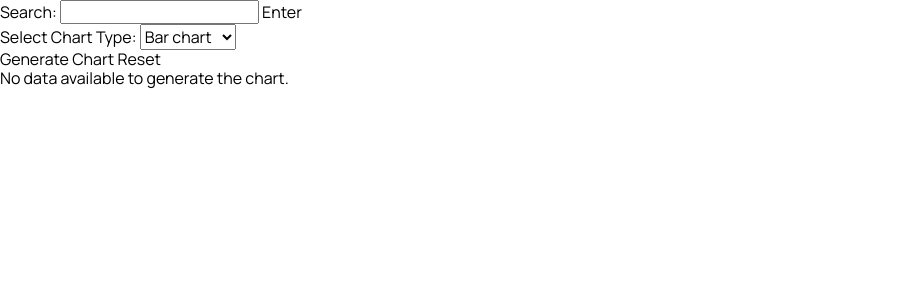
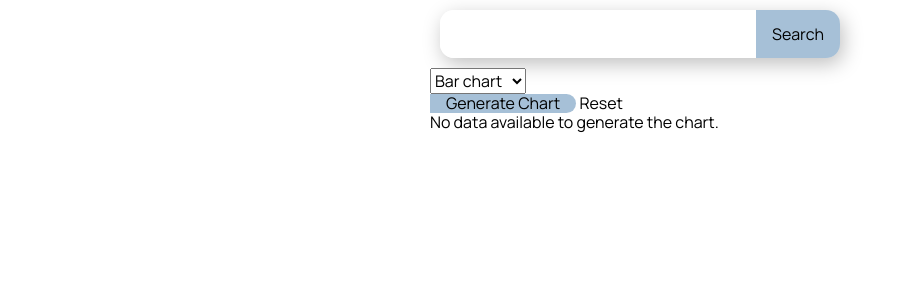
Before and after one commit to jdeebs/recipe-app, a Django app: page /recipes/ in a window 1280 px wide. Shown: the part 80-380 px from the top of the page, without its empty margins (0-914 px from the left). Run offline with Django 4.2, Linux system fonts and the light colour scheme; the visitor is signed in with stand-in values (Sample User, id 1); data that the repository does not hold is empty; some libraries are stand-ins or nearby versions; some web fonts are replaced.

Commit message:
Update form styles and search bar

```diff
--- a/src/recipes/static/recipes/css/styles.css
+++ b/src/recipes/static/recipes/css/styles.css
@@ -318,3 +318,38 @@ button { all: unset; }
   padding-top: var(--spacing-sm);
   font-size: .75em;
 }
+
+.form-wrapper {
+  display: flex;
+  justify-content: center;
+}
+
+.search-container {
+  display: flex;
+  justify-content: center;
+}
+#search {
+  display: flex;
+  flex: 1 0;
+  border: none;
+  padding: 15px;
+  border-radius: 14px 0px 0px 14px; /*TL TR BR BL*/
+}
+#search:focus {
+  outline: 1px solid red;
+}
+.search-bar {
+  display: flex;
+  /* justify-content: space-between; */
+  box-shadow: rgba(0, 0, 0, 0.25) 3px 6px 20px 0px;
+  width: 400px;
+  /* padding: var(--spacing-sm); */
+  margin: 10px;
+  border-radius: 14px;
+  /* border: 1px solid black; */
+}
+#submit-btn {
+  background-color: rgba(78, 130, 175, 0.5);
+  border-radius: 0px 14px 14px 0px;
+  padding: 0 var(--spacing-md) 0 var(--spacing-md);
+}
--- a/src/recipes/templates/recipes/recipe_list.html
+++ b/src/recipes/templates/recipes/recipe_list.html
@@ -39,16 +39,17 @@
     {% endcomment %}
 
     <section id="recipe-list">
+        <div class="form-wrapper">
             <form method="GET">
-            <div>
-                <label for="search">Search:</label>
+                <div class="search-container">
+                    <div class="search-bar">
                         <input type="text" name="search" id="search" placeholder="{{ search_placeholder }}"
                             value="{{ request.GET.search }}">
-                <button type="submit" id="submit-btn">Enter</button>
+                        <button type="submit" id="submit-btn">Search</button>
+                    </div>
                 </div>
 
                 <div>
-                <label for="chart_type">Select Chart Type:</label>
                     <select name="chart_type" id="chart_type">
                         {% for value, label in form.chart_type.field.choices %}
                         <option value="{{ value }}" {% if request.GET.chart_type == value %}selected{% endif %}>
@@ -56,11 +57,12 @@
                         </option>
                         {% endfor %}
                     </select>
-            </div>
+
 
                     <div>
                         <button type="submit" id="submit-btn">Generate Chart</button>
                         <button type="button" id="reset-btn">Reset</button>
+                    </div>
                 </div>
 
                 {% if chart %}
@@ -71,6 +73,8 @@
                 <p>No data available to generate the chart.</p>
                 {% endif %}
             </form>
+        </div>
+
         <div class="recipe-grid__wrapper">
             <div class="recipe-grid">
                 {% for recipe in recipes %}
```
Lines whose indentation alone changed are shown as unchanged.
